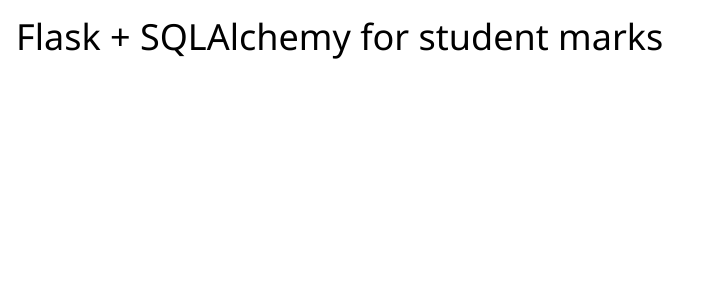
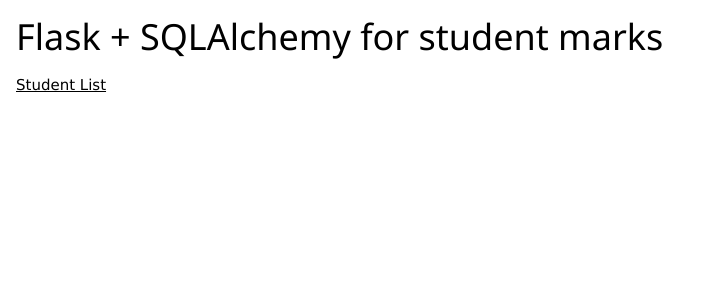
Before and after one commit to akhilnarang/CollegeStuff, a Flask app: template tfe/flask/templates/base.html in a window 1280 px wide. Shown: the part 90-390 px from the top of the page, without its empty margins (0-708 px from the left). Run offline with Flask 2, Linux system fonts and the light colour scheme; the template is opened without the code that fills it, so the values that code supplies are empty.

Commit message:
Add in a hyperlink to student list
Signed-off-by: Akhil Narang <me@akhilnarang.dev>

```diff
--- a/tfe/flask/templates/base.html
+++ b/tfe/flask/templates/base.html
@@ -42,6 +42,7 @@
     <div class="w3-container content">
       {% block body %}
       <h1>Flask + SQLAlchemy for student marks</h1>
+      <a href="students">Student List</a>
       {% endblock %}
     </div>
   </body>
```
